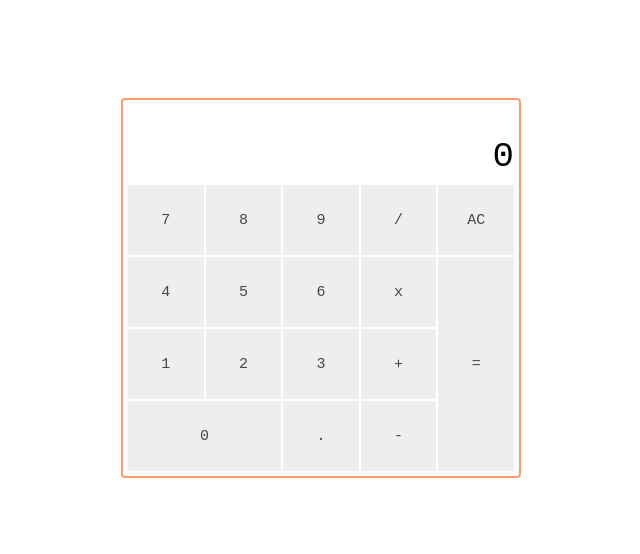
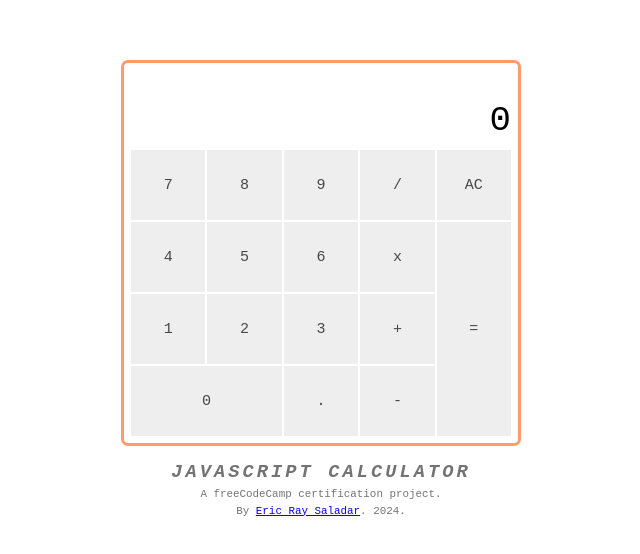
Before and after one commit to ericraycodes/fcc-jscalculator-2.0, a React (Vite) app: page / in a window 1280 px wide. Shown: the part 112-666 px from the top of the page, without its empty margins (319-959 px from the left). Built offline with nearby package versions, Linux system fonts and the light colour scheme.

Commit message:
footer, finishing style

```diff
--- a/src/Calculator.jsx
+++ b/src/Calculator.jsx
@@ -4,6 +4,7 @@
 import React from "react";
 import Display from './components/Display';
 import Buttons from './components/Buttons';
+import Footer from './components/Footer';
 import runCalculator from './assets/calculator.jsx';
 
 
@@ -59,10 +60,13 @@
     // window.console.count('<CALCULATOR/>');
 
     return (
+      <>
       <main className='calculator'>
         <Display expression={this.state.expression}/>
         <Buttons setExpression={this.setExpression}/>
       </main>
+      <Footer />
+      </>
     );
   }
 }
--- /dev/null
+++ b/src/components/Footer.jsx
@@ -0,0 +1,34 @@
+
+
+/** FOOTER COMPONENT (function)\
+ *
+ * Content:
+ * 1. The name of the project web app.
+ * 2. The purpose of the web app.
+ * 3. Link to the github repository of the project.
+ * 4. Year-date of the web app's hoisting.
+ *
+ * @return JSX : <footer/> element containing the above information
+ */
+const Footer = () => {
+
+  // github repo project link
+  const href = 'https://github.com/ericraycodes/fcc-jscalculator-2.0';
+
+  return (
+    <footer className='footer'>
+      <h2>JAVASCRIPT CALCULATOR</h2>
+      <p>A freeCodeCamp certification project.</p>
+      <p>By <a
+              href={ href }
+              target='_blank'
+              className='link'
+            >Eric Ray Saladar</a>. 2024.
+      </p>
+    </footer>
+  );
+};
+
+
+// export
+export default Footer;
--- a/src/styles/buttons.css
+++ b/src/styles/buttons.css
@@ -65,4 +65,5 @@
 button:active {
   background-color: rgba(221, 221, 221, 0.5);
   color: orange;
+  font-size: 2rem;
 }
--- a/src/styles/calculator.css
+++ b/src/styles/calculator.css
@@ -13,7 +13,7 @@
   width: calc(var(--btn-width) * 5);
 
   /* box */
-  border: 2px solid #FF9B6A;
-  border-radius: 4px;
-  padding: 5px;
+  border: 3px solid #FF9B6A;
+  border-radius: 7px;
+  padding: 7px;
 }
--- /dev/null
+++ b/src/styles/footer.css
@@ -0,0 +1,32 @@
+
+
+/* FOOTER COMPONENT */
+
+
+/* footer container */
+.footer {
+  /* box */
+  margin-top: 15px;
+  /* text content */
+  text-align: center;
+  /* color */
+  color: rgba(0, 0, 0, 0.55);
+}
+
+/* project name */
+.footer h2 {
+  /* typo */
+  font-size: 1.2rem;
+  font-style: italic;
+  letter-spacing: 0.2rem;
+  /* color */
+  color: rgba(0, 0, 0, 0.55);
+}
+/* project info */
+.footer p,
+.footer a {
+  /* typo */
+  font-size: 0.7rem;
+  /* box */
+  margin-top: 5px;
+}
--- a/src/styles/index.css
+++ b/src/styles/index.css
@@ -4,6 +4,9 @@
 @import 'calculator.css';
 @import 'display.css';
 @import 'buttons.css';
+@import 'footer.css';
+
+
 
 
 /* initial rules */
```
